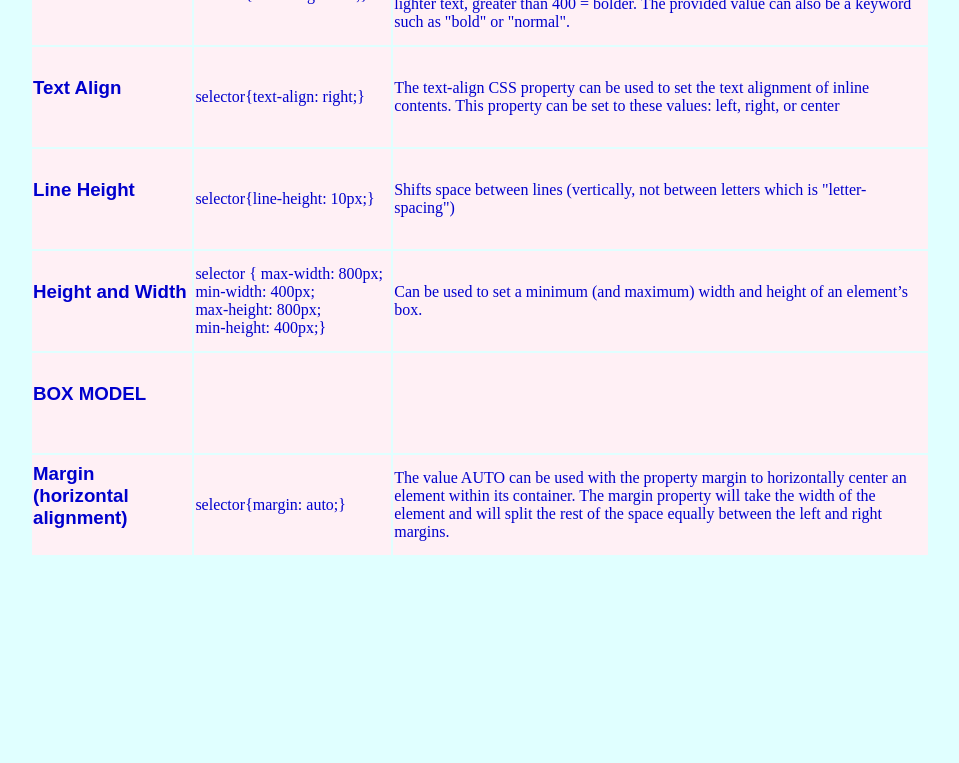
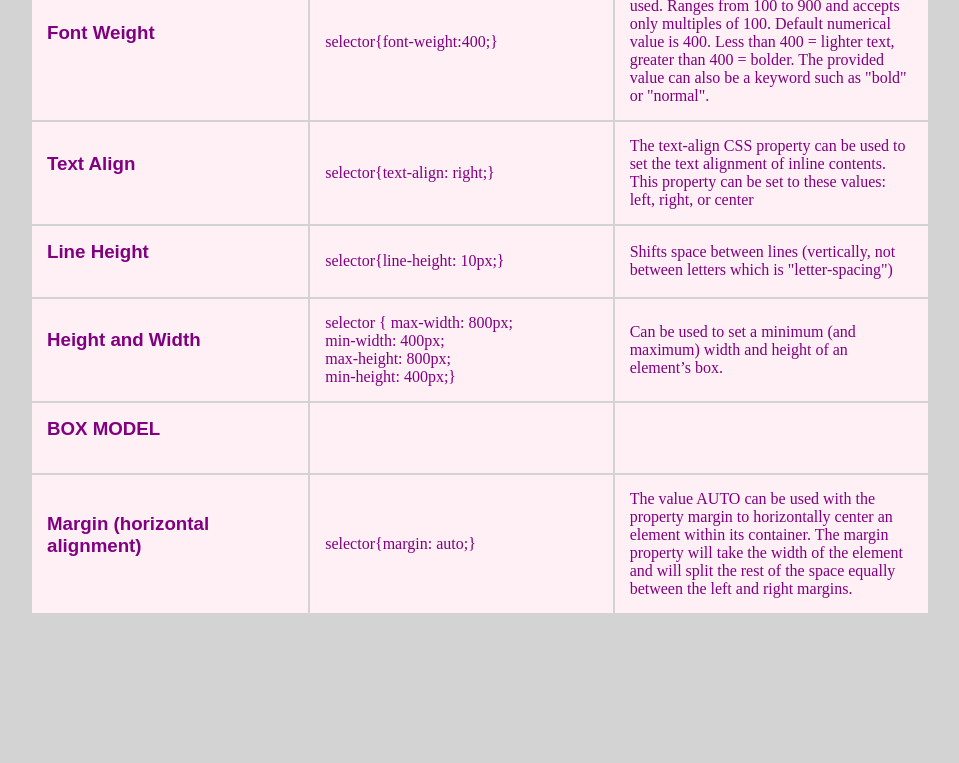
Before and after one commit to StephanieReinsma/CSSCheatSheet, a plain HTML site: page index.html in a window 1280 px wide. Shown: the part 603-1366 px from the top of the page, without its empty margins (160-1119 px from the left). Before the commit the page ends 1168 px from the top, so only its background shows below. Drawn offline with Linux system fonts and the light colour scheme.

Commit message:
Update styles.css
Change in color, some formatting (empty cells, padding in footer)

```diff
--- a/styles.css
+++ b/styles.css
@@ -1,12 +1,12 @@
 * {box-sizing: 600px;
 }
 html {
-  background:lightcyan;}
+  background:lightgray;}
 
 header {
    font-family: 'Luckiest Guy', Courier, monospace;
    font-size: 30;
-   color:darkblue;
+   color: purple;
    text-align: center;
 }
 
@@ -22,6 +22,7 @@ table{
  padding:150px
  border:100px;
  max-width: 900px;
+ empty-cells: show;
 }
 
 table th{
@@ -33,18 +34,23 @@ table th{
 }
 
 table td {
-  color:mediumblue;
+  color:purple;
   background:lavenderblush;
-  height: 100px;
+  max-height: 50px;
+  max-width: 300px;
   margin: 0 auto;
-  overflow: hidden;
+  padding: 15px;
 }
 
 code {
   font-family: monospace;
-  color:royalblue;
+  color: hotpink;
 }
 
 .monospace {
   font-family: "Lucida Console", Courier, monospace;
 }
+
+footer {
+  padding: 70px;
+}
```
